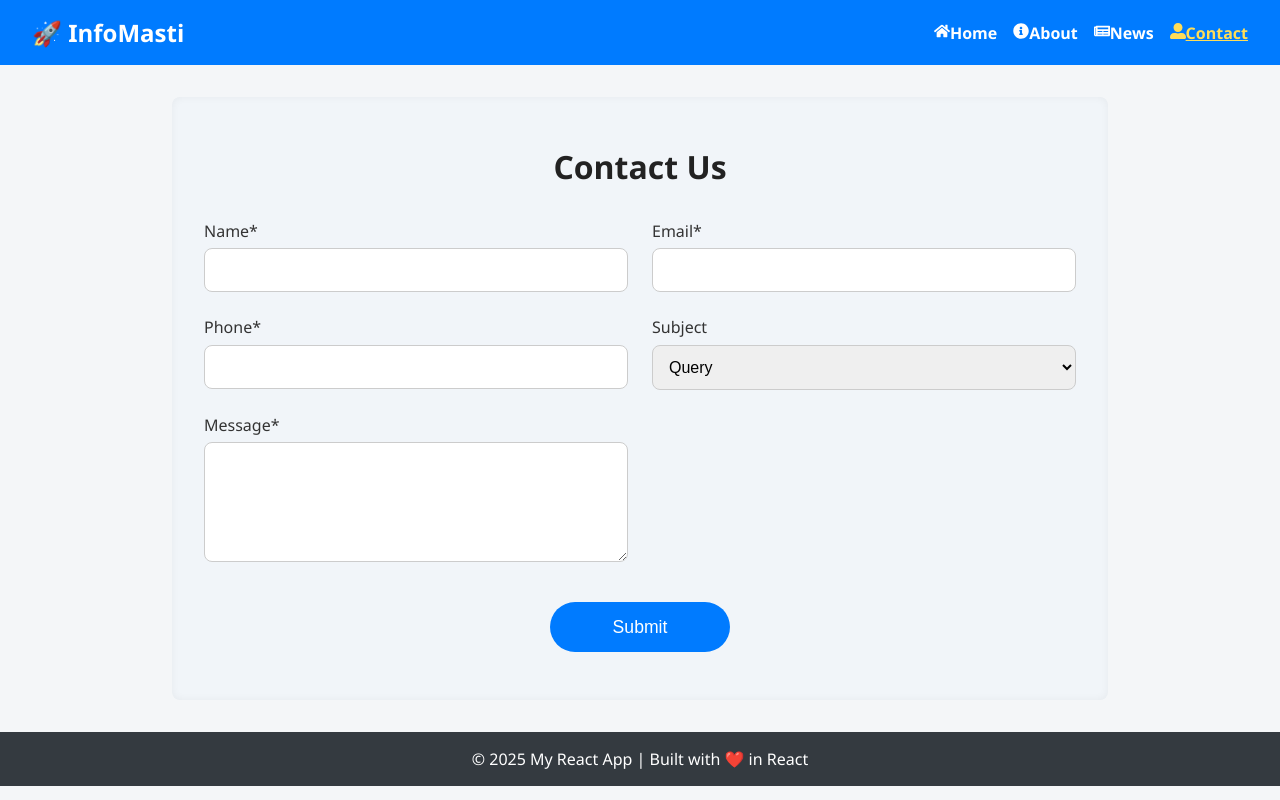
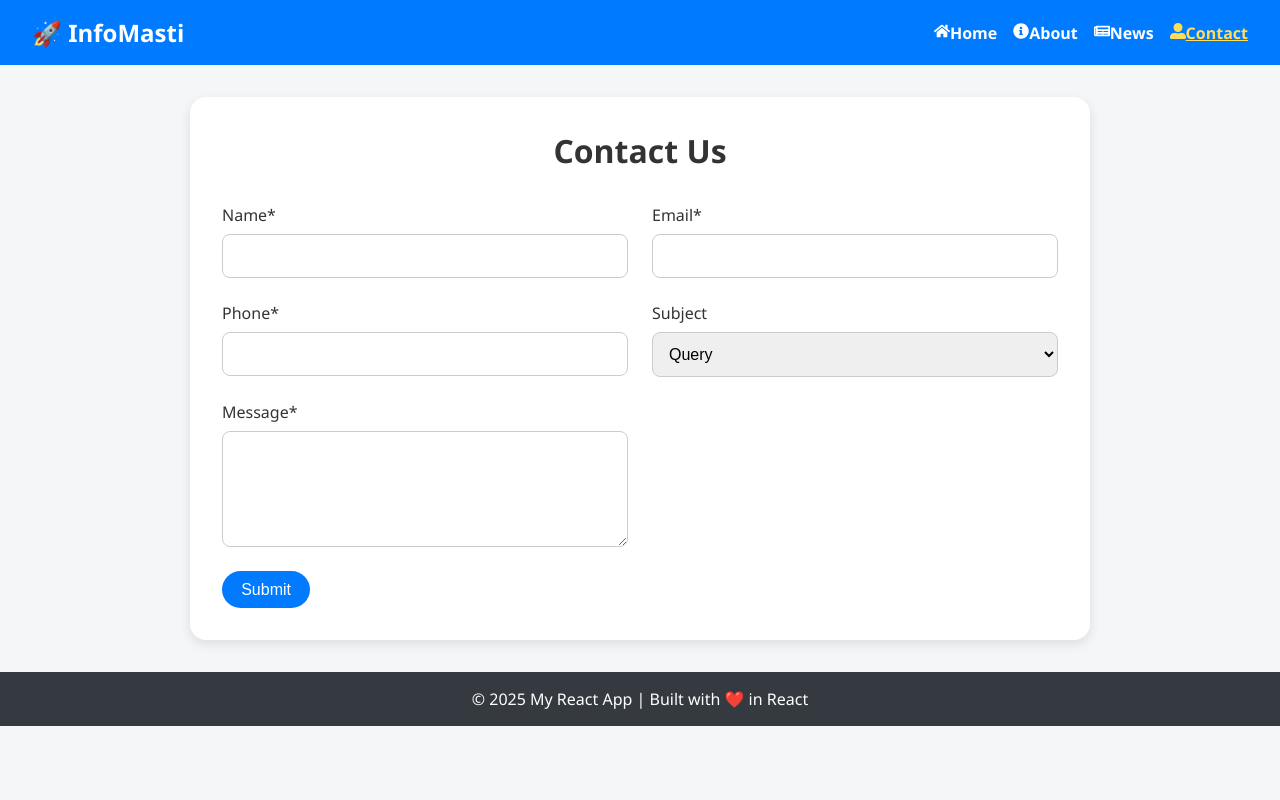
Before and after one commit to sunilnaughtiyal/first-react-app, a React (Create React App) app: page /contact in a window 1280 px wide. Built offline with nearby package versions, Linux system fonts and the light colour scheme.

Commit message:
code updated for form css

```diff
--- a/src/pages/Contact.css
+++ b/src/pages/Contact.css
@@ -1,97 +1,101 @@
 .contact-container {
   width: 100%;
-  padding: 3rem 2rem;
-  background: #f1f5f9;
-  border-radius: 0.5rem;
-  box-shadow: inset 0 0 8px rgba(0, 0, 0, 0.05);
+  max-width: 900px;
+  margin: auto;
+  padding: 2rem;
+  background-color: #ffffff;
+  box-shadow: 0 4px 12px rgba(0, 0, 0, 0.1);
+  border-radius: 1rem;
+  box-sizing: border-box;
 }
 
 .contact-container h2 {
   text-align: center;
   margin-bottom: 2rem;
   font-size: 2rem;
-  color: #222;
 }
 
+/* Grid layout for two columns */
 form {
-  max-width: 1200px;
-  margin: 0 auto;
   display: grid;
-  grid-template-columns: repeat(auto-fit, minmax(280px, 1fr));
+  grid-template-columns: 1fr 1fr;
   gap: 1.5rem;
 }
 
-label {
+/* Full-width for textarea and button */
+form label:nth-child(7),
+form label:nth-child(8),
+form button {
+  grid-column: span 2;
+}
+
+/* Common input styles */
+input,
+textarea,
+select {
+  width: 100%;
+  padding: 0.75rem;
+  margin-top: 0.5rem;
+  border: 1px solid #ccc;
+  border-radius: 8px;
+  font-size: 1rem;
+  box-sizing: border-box;
+}
+
+/* Label styling */
+form label {
   display: flex;
   flex-direction: column;
   font-weight: 500;
-  font-size: 1rem;
 }
 
-input,
-textarea,
-select {
-  padding: 0.75rem;
-  border: 1px solid #ccc;
-  border-radius: 0.5rem;
+/* Submit button */
+button[type="submit"] {
+  background-color: #007bff;
+  color: white;
+  padding: 0.6rem 1.2rem;
+  border: none;
+  border-radius: 1.5rem;
   font-size: 1rem;
-  margin-top: 0.4rem;
+  cursor: pointer;
+  transition: background 0.3s ease;
+  width: fit-content;
 }
 
-textarea {
-  resize: vertical;
-  min-height: 120px;
-  grid-column: span 2;
-}
-
-button {
-  grid-column: span 2;
-  padding: 0.9rem;
-  background-color: #007bff;
-  color: white;
-  font-size: 1.1rem;
-  border: none;
-  border-radius: 0.5rem;
-  cursor: pointer;
-  transition: background 0.3s ease;
-  width: 180px;
-  margin: 1rem auto 0;
-  display: block;
-  text-align: center;
-  border-radius: 999px; /* Fully rounded */
-}
-
-
-button:hover {
+button[type="submit"]:hover {
   background-color: #0056b3;
 }
 
+/* Error message styling */
 .error {
   color: red;
   font-size: 0.85rem;
   margin-top: 0.3rem;
 }
 
+/* Success message */
 .success {
-  grid-column: span 2;
   background-color: #d4edda;
   color: #155724;
   padding: 1rem;
-  border-radius: 0.5rem;
+  margin-bottom: 1.5rem;
+  border-radius: 6px;
   text-align: center;
-  margin-bottom: 1rem;
-  animation: fadeOut 4s forwards;
 }
 
-@keyframes fadeOut {
-  0% {
-    opacity: 1;
+/* Responsive for smaller devices */
+@media (max-width: 768px) {
+  form {
+    grid-template-columns: 1fr;
   }
-  80% {
-    opacity: 1;
+
+  form label,
+  form button {
+    grid-column: span 1 !important;
   }
-  100% {
-    opacity: 0;
-    display: none;
+
+  button[type="submit"] {
+    width: 100%;
+    text-align: center;
   }
 }
```
